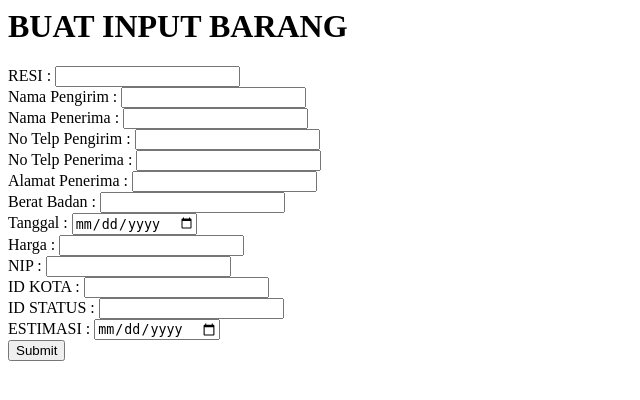
After one commit to Team7x/Database-Term-Project, a Flask app: page /inputorder in a window 1280 px wide. The commit adds this page. Shown: the top 400 px of the page, without its empty margins (0-640 px from the left). Run offline with Flask 2, Linux system fonts and the light colour scheme; some libraries are stand-ins or nearby versions.

Commit message:
gatau ah males

```diff
--- a/items/main.py
+++ b/items/main.py
@@ -1,12 +1,45 @@
 from flask import Flask,render_template,request,redirect,g,url_for,session
 from flask_mysqldb import MySQL
 from items import *
+from items.user import *
 
 import os
 
 app.secret_key = os.urandom(24)
 
 @app.route('/',methods=['GET','POST'])
+def login():
+    global loguser
+
+    if request.method == 'POST':
+        userid = request.form['nim']
+        password = request.form['password']
+
+        cur = mysql.connection.cursor()
+        cur.execute('select * from admin')
+        admin = cur.fetchall()
+
+        for i in range(len(admin)):
+            if str(admin[i][3]) == str(password):
+                print(admin[i][3])
+                print(password)
+                loguser = user(admin[i][0],admin[i][1],admin[i][2])
+                print(loguser)
+                return redirect(url_for('menu'))
+
+
+    return render_template('index.html')
+
+
+@app.route('/menu',methods=['GET','POST'])
+def menu():
+    if loguser.nim() == "":
+        return "blm login"
+
+    else:
+        return render_template('menu.html')
+
+@app.route('/inputorder',methods=['GET','POST'])
 def index():
 
     if request.method == 'POST':
@@ -35,4 +68,9 @@ def index():
 
         return "loh loh loh"
 
-    return render_template('index.html')
+    return render_template('inputorder.html')
+
+@app.route('/lpage',methods=['POST','GET'])
+def lpage():
+    if loguser.nim() == "":
+        return "login duls"
--- /dev/null
+++ b/items/templates/inputorder.html
@@ -0,0 +1,44 @@
+<h1>BUAT INPUT BARANG</h1>
+
+<form method="post" action="/menu">
+    <a>RESI : </a>
+    <input type="text" name="resi" required/>
+    <br>
+    <a>Nama Pengirim : </a>
+    <input type="text" name="namapengirim" required/>
+    <br>
+    <a>Nama Penerima : </a>
+    <input type="text" name="namapenerima" required/>
+    <br>
+    <a>No Telp Pengirim : </a>
+    <input type="text" name="notelppengirim" required/>
+    <br>
+    <a>No Telp Penerima : </a>
+    <input type="text" name="notelppenerima" required/>
+    <br>
+    <a>Alamat Penerima : </a>
+    <input type="text" name="alamatpenerima" required/>
+    <br>
+    <a>Berat Badan : </a>
+    <input type="number" min="1" name="beratbarang" required/>
+    <br>
+    <a>Tanggal : </a>
+    <input type="date" name="tgl" required/>
+    <br>
+    <a>Harga : </a>
+    <input type="number" name="harga" required/>
+    <br>
+    <a>NIP : </a>
+    <input type="text" name="nip" required/>
+    <br>
+    <a>ID KOTA : </a>
+    <input type="text" name="id_kota" required/>
+    <br>
+    <a>ID STATUS : </a>
+    <input type="text" name="id_status" required/>
+    <br>
+    <a>ESTIMASI : </a>
+    <input type="date" name="estimasi" required/>
+    <br>
+    <input type="submit"/>
+</form>
--- /dev/null
+++ b/items/templates/menu.html
@@ -0,0 +1,6 @@
+<div class="content">
+    <h1 style="text-align: center">TEST</h1>
+    <a href="lpage">LIHAT PAGE</a>
+    <br>
+    <a href="inputorder">INPUT ORDER</a>
+</div>
```
Also changed, not shown: items/templates/index.html (+4 -28 lines), items/templates/login.html (deleted, +0 -7 lines), items/user.py (added, +8 -0 lines), items/templates/lpage.html (added).
